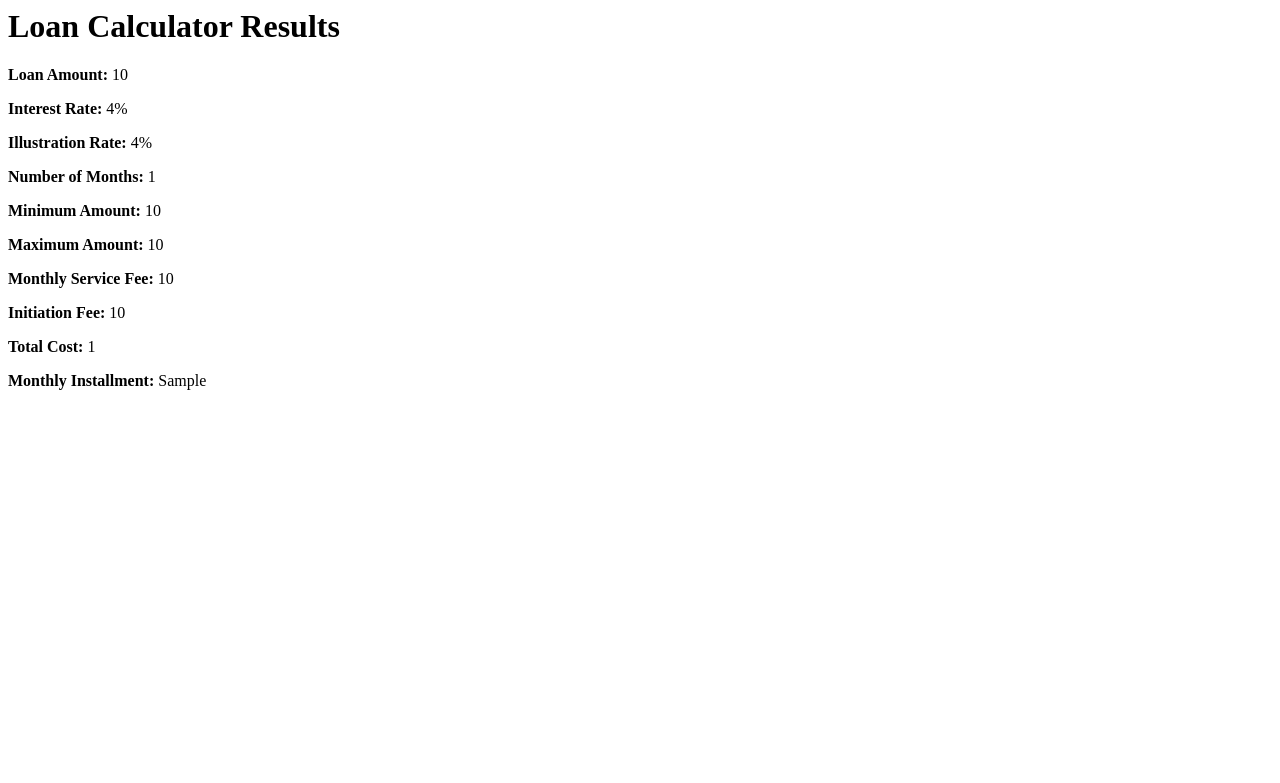
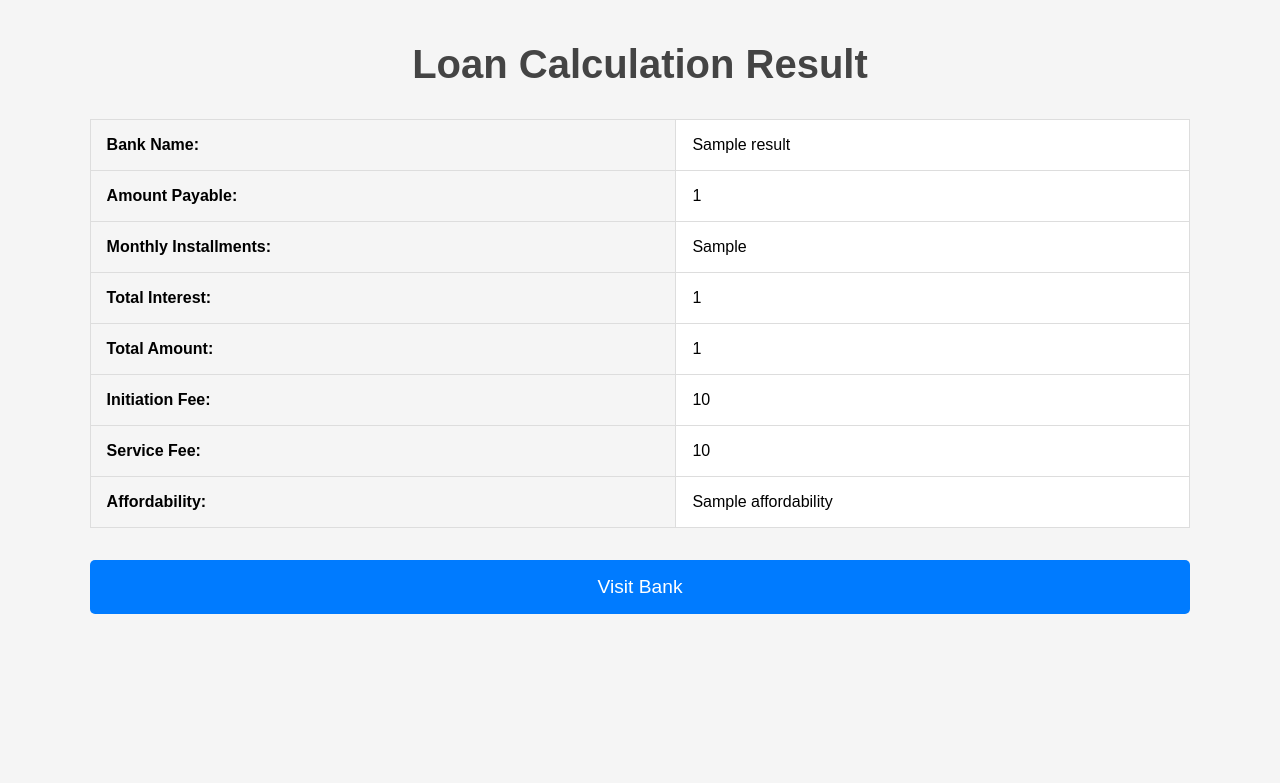
Before and after one commit to cynthiakoskei/AfricanecityBankLoan, a Django app: template templates/result.html in a window 1280 px wide. Shown: the top 783 px of the page. Run offline with Django 4.2, Linux system fonts and the light colour scheme; the template is opened without the code that fills it: most values are stand-ins (such as "Sample title", 1, 10 or a date in 2020); some libraries are stand-ins or nearby versions.

Commit message:
Update result.html
styled the result.html

```diff
--- a/templates/result.html
+++ b/templates/result.html
@@ -1,18 +1,97 @@
+<!DOCTYPE html>
+<html>
+<head>
+    <meta charset="UTF-8">
+    <title>Loan Calculator</title>
+    <style>
+    body {
+        font-family: Arial, sans-serif;
+        background-color: #f5f5f5;
+        margin: 0;
+        padding: 10px 7%;
+    }
 
-<div class="container">
-  <div class="row">
-    <div class="col-md-6 offset-md-3">
-      <h1>Loan Calculator Results</h1>
-      <p><strong>Loan Amount:</strong> {{ loan_amount }}</p>
-      <p><strong>Interest Rate:</strong> {{ interest_rate }}%</p>
-      <p><strong>Illustration Rate:</strong> {{ illustration_rate }}%</p>
-      <p><strong>Number of Months:</strong> {{ num_of_months }}</p>
-      <p><strong>Minimum Amount:</strong> {{ min_amount }}</p>
-      <p><strong>Maximum Amount:</strong> {{ max_amount }}</p>
-      <p><strong>Monthly Service Fee:</strong> {{ monthly_service_fee }}</p>
-      <p><strong>Initiation Fee:</strong> {{ initiation_fee }}</p>
-      <p><strong>Total Cost:</strong> {{ total_cost }}</p>
-      <p><strong>Monthly Installment:</strong> {{ monthly_installment }}</p>
-    </div>
-  </div>
-</div>
+    h1 {
+        font-size: 2.5rem;
+        text-align: center;
+        color: #444;
+        margin-top: 2rem;
+    }
+
+    table {
+        width: 100%;
+        border-collapse: collapse;
+        margin: 2rem 0;
+    }
+
+    th {
+        background-color: whiesmoke;
+        font-weight: bold;
+        padding: 1rem;
+        text-align: left;
+        border: 1px solid #ddd;
+    }
+
+    td {
+        background-color: #fff;
+        padding: 1rem;
+        border: 1px solid #ddd;
+    }
+
+    a {
+        display: block;
+        margin-top: 2rem;
+        text-align: center;
+        text-decoration: none;
+        background-color: #007bff;
+        color: #fff;
+        padding: 1rem 2rem;
+        border-radius: 5px;
+        font-size: 1.2rem;
+        transition: background-color 0.3s ease;
+    }
+
+    a:hover {
+        background-color: #0069d9;
+    }
+</style>
+</head>
+<body>
+    <h1>Loan Calculation Result</h1>
+    <table>
+        <tr>
+            <th>Bank Name:</th>
+            <td>{{ result.bank_name }}</td>
+        </tr>
+        <tr>
+            <th>Amount Payable:</th>
+            <td>{{ result.total_amount_payable }}</td>
+        </tr>
+        <tr>
+            <th>Monthly Installments:</th>
+            <td>{{ result.monthly_installments }}</td>
+        </tr>
+        <tr>
+            <th>Total Interest:</th>
+            <td>{{ result.total_interest }}</td>
+        </tr>
+        <tr>
+            <th>Total Amount:</th>
+            <td>{{ result.total_amount }}</td>
+        </tr>
+        <tr>
+            <th>Initiation Fee:</th>
+            <td>{{ result.initiation_fee }}</td>
+        </tr>
+        <tr>
+            <th>Service Fee:</th>
+            <td>{{ result.service_fee }}</td>
+        </tr>
+        <tr>
+            <th>Affordability:</th>
+            <td>{{ result.affordability }}</td>
+        </tr>
+    </table>
+    <a href="{{ result.bank_url }}">Visit Bank</a>
+</body>
+</html>
```
